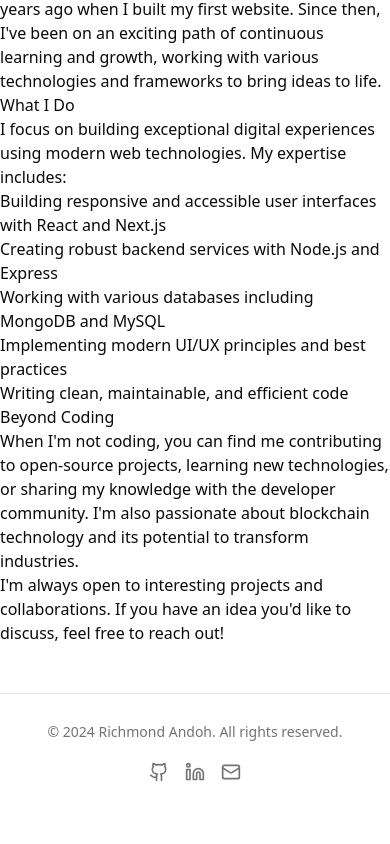
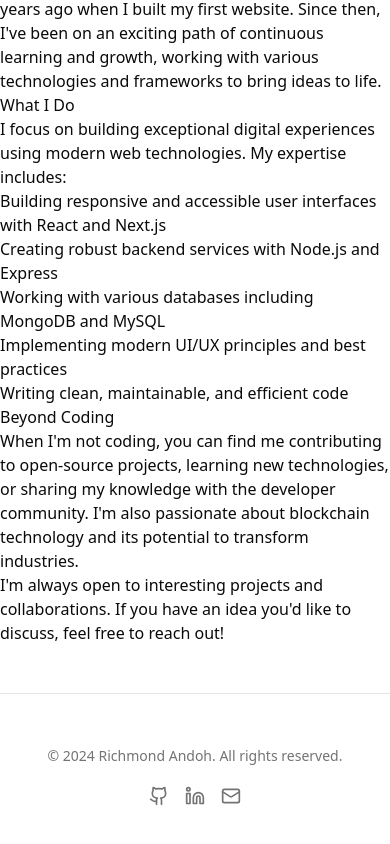
Before and after one commit to Richmond-Andoh/portfolio, a Next.js app: page /about in a window 390 px wide. Shown: the part 375-1219 px from the top of the page. Before the commit the page ends 1181 px from the top, so only its background shows below. Built offline with nearby package versions, Linux system fonts and the light colour scheme.

Commit message:
Some fixes

```diff
--- a/src/components/footer.tsx
+++ b/src/components/footer.tsx
@@ -5,8 +5,8 @@ export function Footer() {
   const currentYear = new Date().getFullYear()
 
   return (
-    <footer className="border-t py-6 md:py-0">
-      <div className="container flex flex-col items-center justify-between gap-4 md:h-24 md:flex-row">
+    <footer className="border-t py-12 md:py-0">
+      <div className="container mx-auto flex flex-col items-center justify-between gap-4 md:h-24 md:flex-row">
         <p className="text-center text-sm leading-loose text-muted-foreground md:text-left">
           © {currentYear} Richmond Andoh. All rights reserved.
         </p>
--- a/src/components/hero.tsx
+++ b/src/components/hero.tsx
@@ -209,7 +209,7 @@ export function Hero() {
                 className="group relative overflow-hidden rounded-full border-2 px-8 py-3 font-medium transition-all duration-300 hover:border-primary/30 hover:bg-primary/5"
               >
                 <a
-                  href="/Richmond_Andoh_Modern_CV.pdf"
+                  href="/Richmond_Andoh_CV.pdf"
                   download
                   className="flex items-center"
                 >
```
Also changed, not shown: 1 other file (tests, documents, lock files or other folders).
